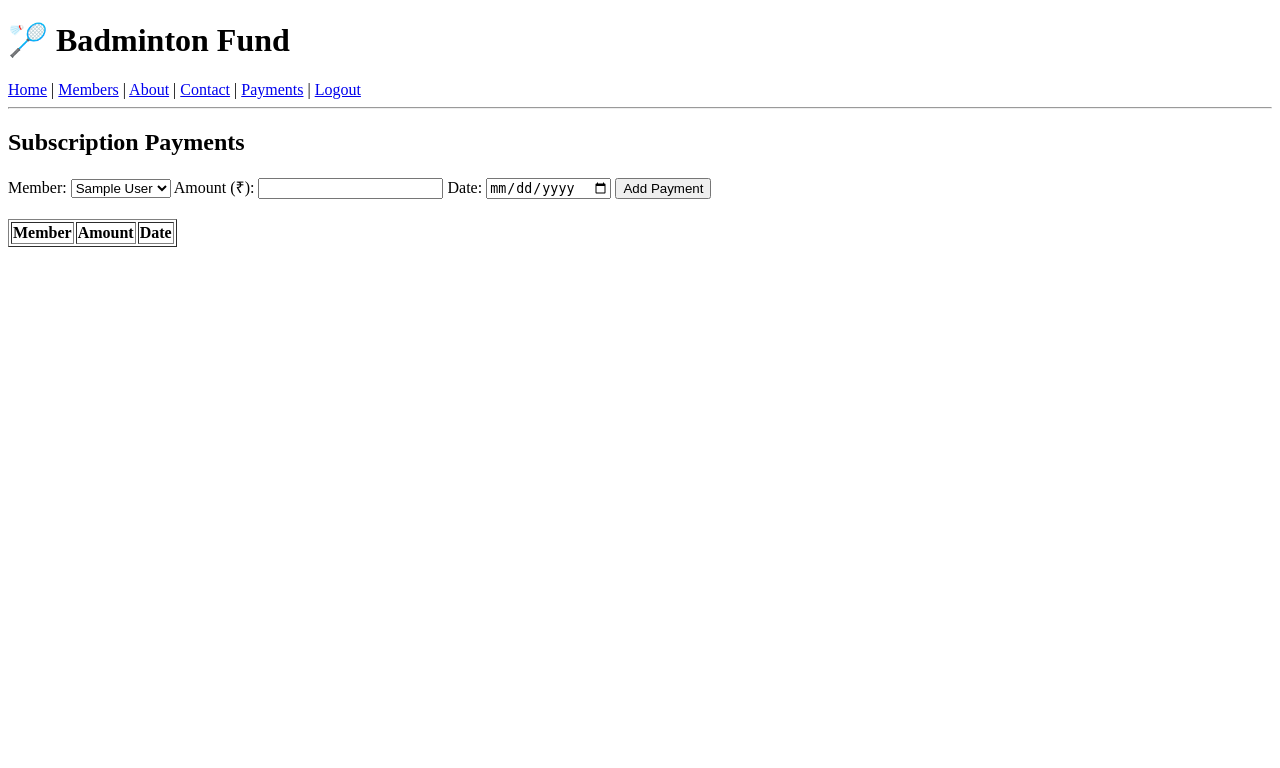
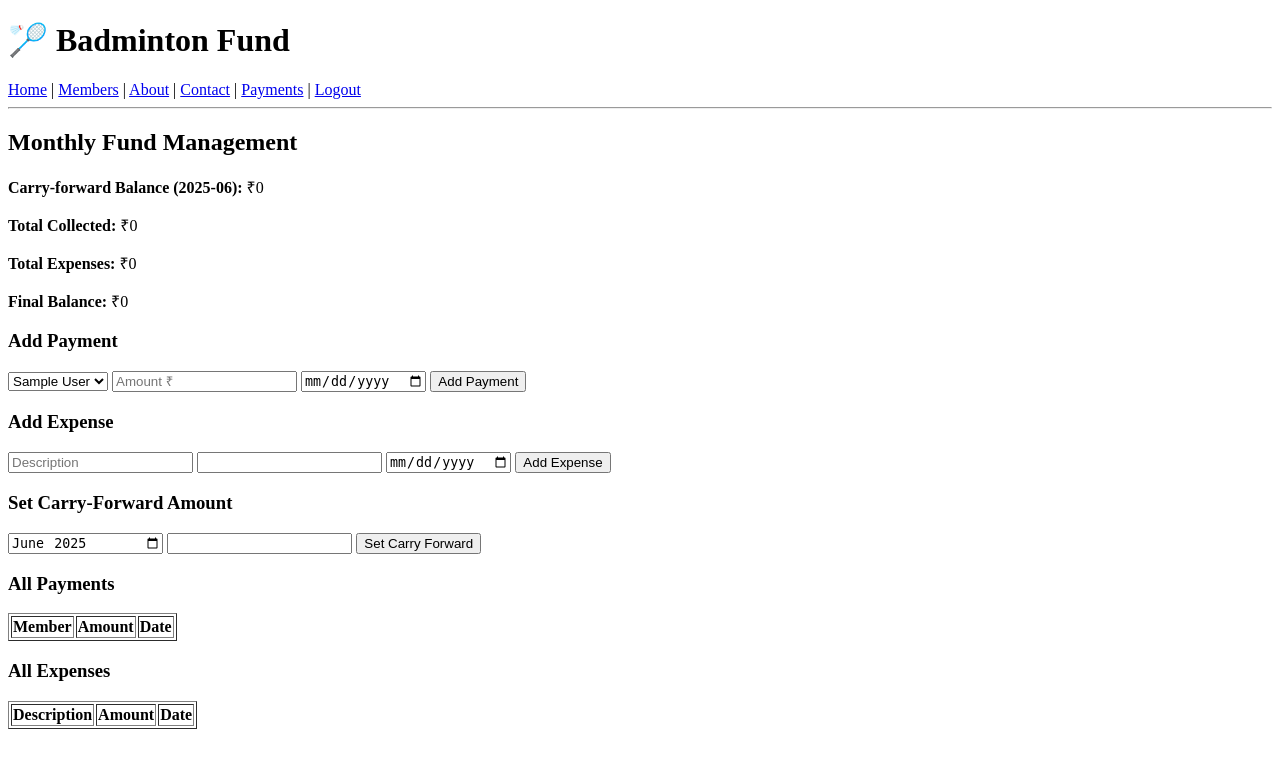
Before and after one commit to ethics/badminton-fund-manager, a Flask app: page /payments in a window 1280 px wide. Shown: the top 768 px of the page. Run offline with Flask 3, Linux system fonts and the light colour scheme; the visitor is signed in with stand-in values (Sample User, id 1); data comes from the database, SQL or seed files in the repository; data that the repository does not hold is empty.

Commit message:
Add expenses and carry-forward

```diff
--- a/app.py
+++ b/app.py
@@ -1,5 +1,6 @@
 from flask import Flask, render_template, request, redirect, session, url_for
 import sqlite3, os
+from datetime import datetime
 
 app = Flask(__name__)
 
@@ -31,6 +32,25 @@ def init_db():
                 FOREIGN KEY (member_id) REFERENCES members(id)
             )
         ''')
+
+        # Expenses Table
+        c.execute('''
+            CREATE TABLE IF NOT EXISTS expenses (
+                id INTEGER PRIMARY KEY AUTOINCREMENT,
+                description TEXT NOT NULL,
+                amount INTEGER NOT NULL,
+                date TEXT NOT NULL
+            )
+        ''')
+
+        # Carry Forward Table (one entry per month)
+        c.execute('''
+            CREATE TABLE IF NOT EXISTS carry_forward (
+            id INTEGER PRIMARY KEY AUTOINCREMENT,
+            month TEXT UNIQUE,
+            amount INTEGER NOT NULL
+            )
+            ''')
 
         conn.commit()
         conn.close()
@@ -88,14 +108,35 @@ def delete_member(member_id):
 def payments():
     if not session.get("admin"):
         return "Unauthorized", 403
+
     conn = get_db_connection()
+
     if request.method == "POST":
-        member_id = request.form["member_id"]
-        amount = request.form["amount"]
-        date = request.form["date"]
-        conn.execute("INSERT INTO payments (member_id, amount, date) VALUES (?, ?, ?)",
-                     (member_id, amount, date))
+        form_type = request.form.get("form_type")
+
+        if form_type == "payment":
+            member_id = request.form["member_id"]
+            amount = request.form["amount"]
+            date = request.form["date"]
+            conn.execute("INSERT INTO payments (member_id, amount, date) VALUES (?, ?, ?)",
+                         (member_id, amount, date))
+
+        elif form_type == "expense":
+            desc = request.form["description"]
+            amount = request.form["amount"]
+            date = request.form["date"]
+            conn.execute("INSERT INTO expenses (description, amount, date) VALUES (?, ?, ?)",
+                         (desc, amount, date))
+
+        elif form_type == "carry_forward":
+            month = request.form["month"]
+            amount = request.form["amount"]
+            conn.execute("INSERT OR REPLACE INTO carry_forward (month, amount) VALUES (?, ?)", (month, amount))
+
         conn.commit()
+
+    today = datetime.now()
+    current_month = today.strftime("%Y-%m")
 
     # Fetch all members for dropdown
     members = conn.execute("SELECT * FROM members").fetchall()
@@ -107,8 +148,21 @@ def payments():
         JOIN members m ON p.member_id = m.id
         ORDER BY p.date DESC
     ''').fetchall()
+
+    expenses = conn.execute("SELECT * FROM expenses ORDER BY date DESC").fetchall()
+
+    total_income = conn.execute("SELECT SUM(amount) FROM payments").fetchone()[0] or 0
+    total_expenses = conn.execute("SELECT SUM(amount) FROM expenses").fetchone()[0] or 0
+    carried = conn.execute("SELECT amount FROM carry_forward WHERE month = ?", (current_month,)).fetchone()
+    carried_amount = carried[0] if carried else 0
+    final_balance = total_income + carried_amount - total_expenses
+
     conn.close()
-    return render_template("payments.html", members=members, payments=payments)
+
+    return render_template("payments.html", members=members, payments=payments,
+                           expenses=expenses, total_income=total_income,
+                           carried_amount=carried_amount, total_expenses=total_expenses,
+                           final_balance=final_balance, current_month=current_month)
 
 
 @app.route("/")
--- a/templates/payments.html
+++ b/templates/payments.html
@@ -1,29 +1,63 @@
 {% extends "base.html" %}
 {% block content %}
-<h2>Subscription Payments</h2>
 
+<h2>Monthly Fund Management</h2>
+
+<!-- Summary -->
+<p><strong>Carry-forward Balance ({{ current_month }}):</strong> ₹{{ carried_amount }}</p>
+<p><strong>Total Collected:</strong> ₹{{ total_income }}</p>
+<p><strong>Total Expenses:</strong> ₹{{ total_expenses }}</p>
+<p><strong>Final Balance:</strong> ₹{{ final_balance }}</p>
+
+<!-- Payment Entry -->
+<h3>Add Payment</h3>
 <form method="POST">
-    <label>Member:</label>
+    <input type="hidden" name="form_type" value="payment">
     <select name="member_id" required>
         {% for member in members %}
         <option value="{{ member['id'] }}">{{ member['name'] }}</option>
         {% endfor %}
     </select>
-    <label>Amount (₹):</label>
-    <input type="number" name="amount" required>
-    <label>Date:</label>
+    <input type="number" name="amount" required placeholder="Amount ₹">
     <input type="date" name="date" required>
     <button type="submit">Add Payment</button>
 </form>
 
-<table border="1" style="margin-top: 20px;">
-    <tr><th>Member</th><th>Amount</th><th>Date</th></tr>
-    {% for p in payments %}
-    <tr>
-        <td>{{ p['name'] }}</td>
-        <td>{{ p['amount'] }}</td>
-        <td>{{ p['date'] }}</td>
-    </tr>
-    {% endfor %}
+<!-- Expense Entry -->
+<h3>Add Expense</h3>
+<form method="POST">
+    <input type="hidden" name="form_type" value="expense">
+    <input type="text" name="description" placeholder="Description" required>
+    <input type="number" name="amount" required>
+    <input type="date" name="date" required>
+    <button type="submit">Add Expense</button>
+</form>
+
+<!-- Carry Forward -->
+<h3>Set Carry-Forward Amount</h3>
+<form method="POST">
+    <input type="hidden" name="form_type" value="carry_forward">
+    <input type="month" name="month" value="{{ current_month }}" required>
+    <input type="number" name="amount" required>
+    <button type="submit">Set Carry Forward</button>
+</form>
+
+<!-- Payments Table -->
+<h3>All Payments</h3>
+<table border="1">
+<tr><th>Member</th><th>Amount</th><th>Date</th></tr>
+{% for p in payments %}
+<tr><td>{{ p['name'] }}</td><td>{{ p['amount'] }}</td><td>{{ p['date'] }}</td></tr>
+{% endfor %}
 </table>
+
+<!-- Expenses Table -->
+<h3>All Expenses</h3>
+<table border="1">
+<tr><th>Description</th><th>Amount</th><th>Date</th></tr>
+{% for e in expenses %}
+<tr><td>{{ e['description'] }}</td><td>{{ e['amount'] }}</td><td>{{ e['date'] }}</td></tr>
+{% endfor %}
+</table>
+
 {% endblock %}
```
